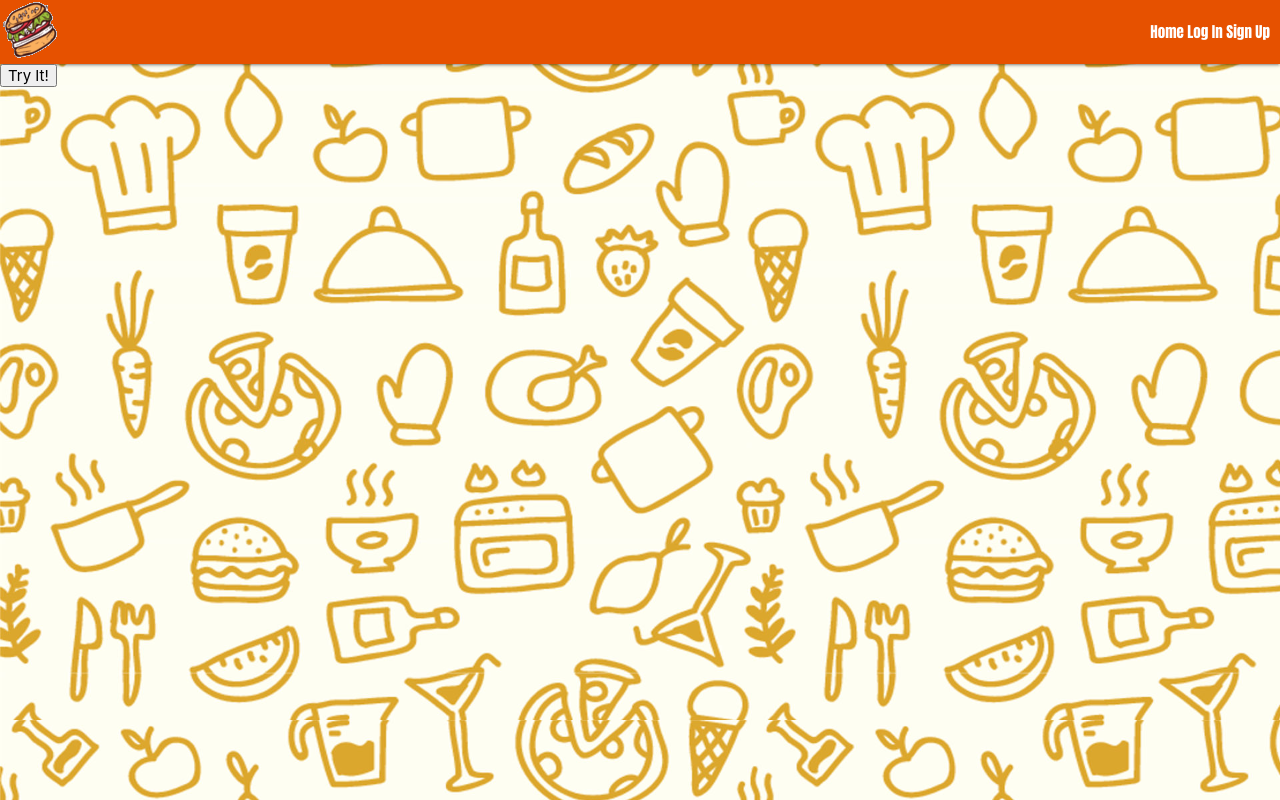
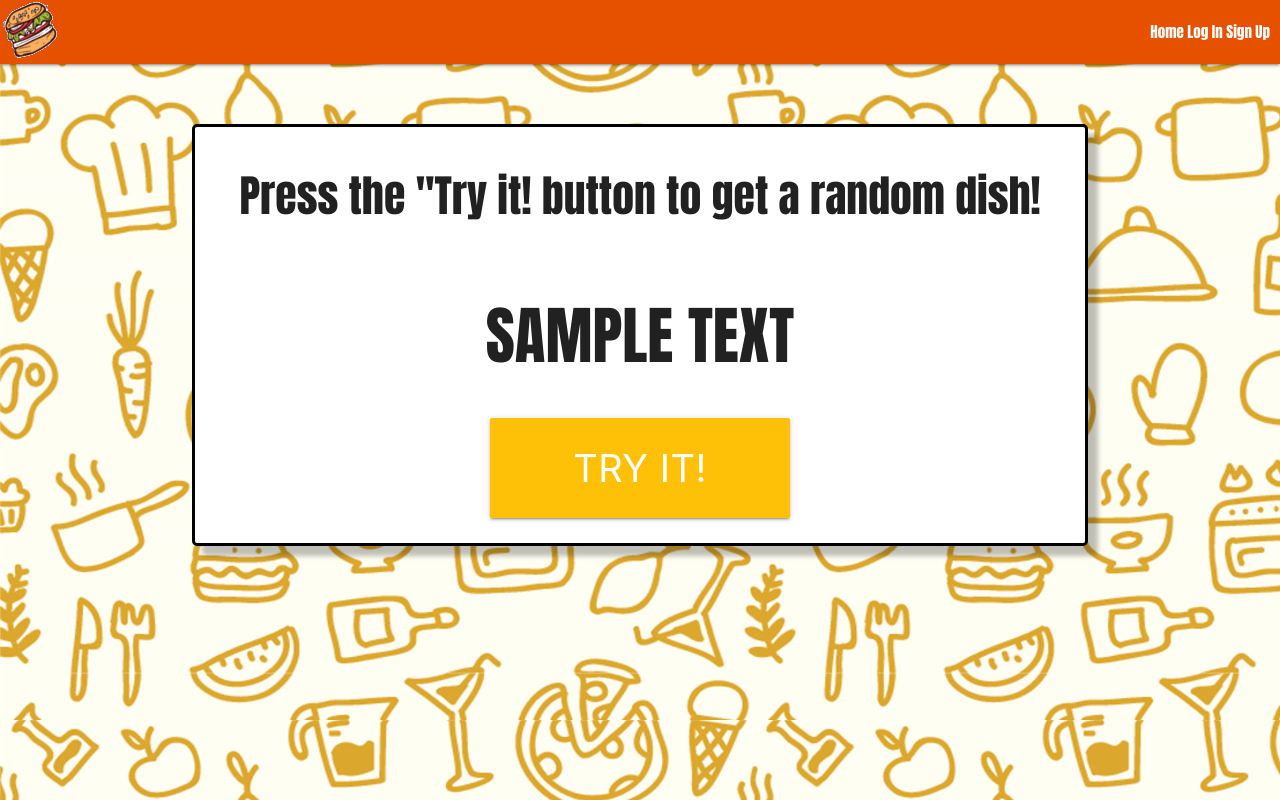
Before and after one commit to AFresnedo/Ill-Pick-Front, a React (Create React App) app in the folder ill-pick-react/: page / in a window 1280 px wide. Built offline with nearby package versions, Linux system fonts and the light colour scheme.

Commit message:
Added home page temp design

```diff
--- a/ill-pick-react/src/App.css
+++ b/ill-pick-react/src/App.css
@@ -16,6 +16,24 @@ body {
     background-color: #e65100;
     padding: 15px;
     border-radius: 5px;
+    border: 3px solid black;
     margin-top: 50px;
     box-shadow: 10px 10px 5px 0px rgba(0,0,0,0.25);
 }
+
+.home {
+    background-color: white;
+    padding: 15px;
+    margin-top: 60px;
+    border-radius: 5px;
+    border: 3px solid black;
+    box-shadow: 10px 10px 5px 0px rgba(0,0,0,0.25);
+
+}
+
+.btn {
+    font-size: 38px;
+    width: 300px;
+    height: 100px;
+    margin-bottom: 10px;
+}
--- a/ill-pick-react/src/Home.js
+++ b/ill-pick-react/src/Home.js
@@ -6,10 +6,17 @@ import { BrowserRouter as Router, Route, Link } from 'react-router-dom';
 class Home extends Component {
   render() {
     return (
-      <div className="">
+      <div className="container">
+        <div className="home row">
+        	<div className="col s12 center">
+        		<h3>Press the "Try it! button to get a random dish!</h3>
+        		<br />
+        		<h1>SAMPLE TEXT</h1>
+        		<br />
 
-        <button className="random-search" type="button">Try It!</button>
-
+		        <button class="btn waves-effect waves-light amber" type="submit">Try it!</button>
+        	</div>
+        </div>
       </div>
     );
   }
```
